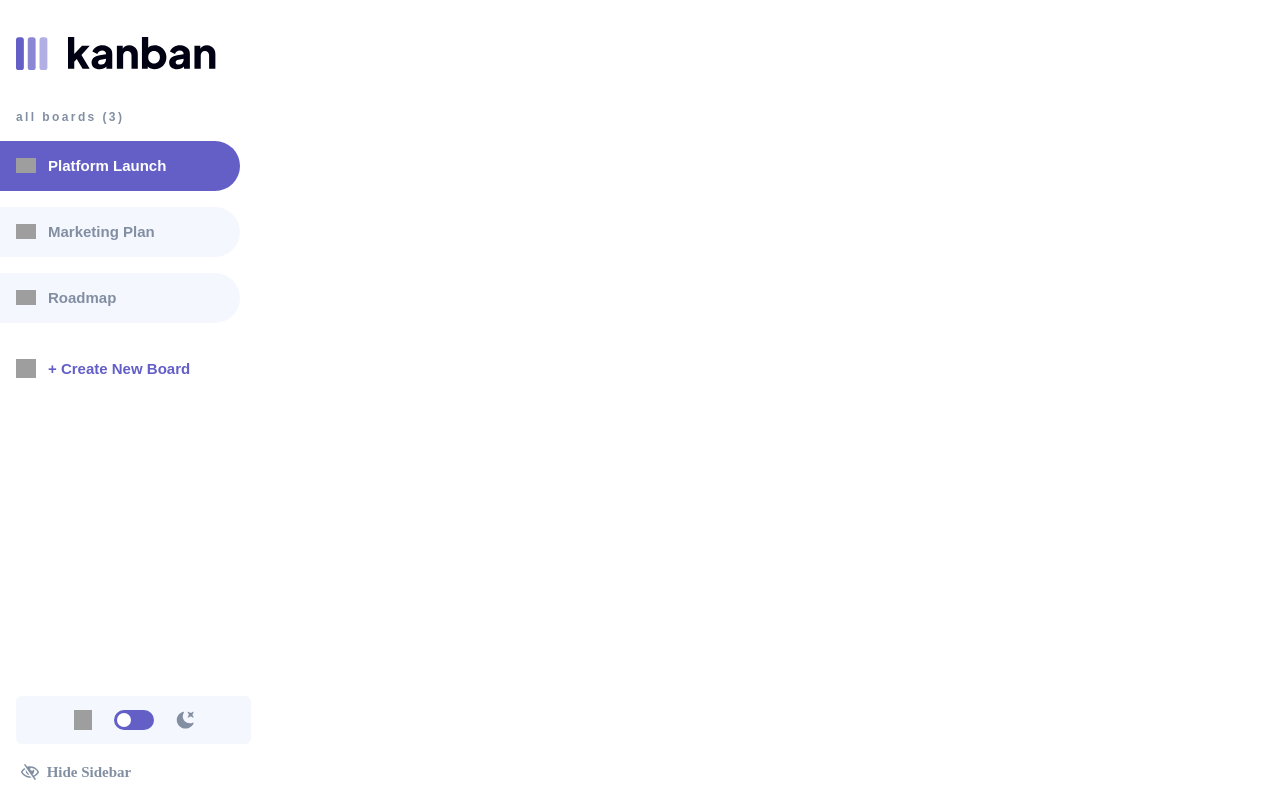
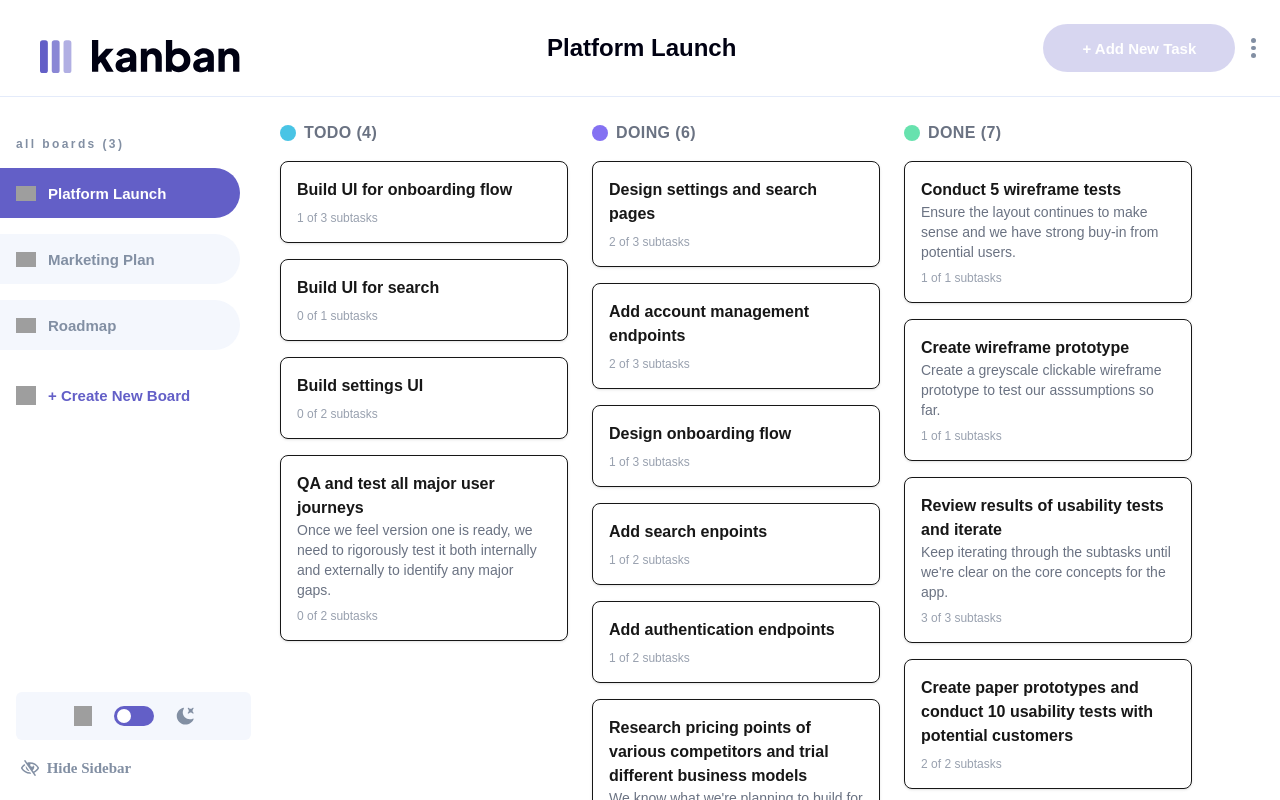
Before and after one commit to Keti-Tsiklauri/task-management, a Next.js app: page / in a window 1280 px wide. Built offline with nearby package versions, Linux system fonts and the light colour scheme; grey boxes are pictures that could not be loaded.

Commit message:
add list

```diff
--- a/src/app/components/navigation/DesktopNavigation.tsx
+++ b/src/app/components/navigation/DesktopNavigation.tsx
@@ -1,11 +1,9 @@
 "use client";
 import Navigation from "./Navigation";
-import Logo from "./Logo";
 import AddButton from "./AddButton";
 import ModeToggle from "./ModeToggle";
 import { useContext } from "react";
 import { GlobalContext } from "@/app/context/GlobalContext";
-import HideSideBar from "./HideSideBar";
 
 export default function DesktopNavigation() {
   const context = useContext(GlobalContext);
@@ -15,17 +13,13 @@ export default function DesktopNavigation() {
   const { darkMode, hide } = context;
 
   return (
-    <div className="relative w-[260px] h-screen">
-      {/* Sidebar container keeps fixed width */}
+    <div className="relative w-[260px] h-[calc(100vh-97px)] flex flex-col justify-between">
+      {/* Sidebar container */}
       <div
-        className={`flex flex-col w-full h-full transition-all duration-300 ${
+        className={`flex flex-col flex-1 w-full transition-all duration-300 ${
           darkMode ? "bg-[#2B2C37]" : "bg-white"
         } ${hide ? "opacity-0 pointer-events-none" : "opacity-100"}`}
       >
-        <div className="pl-4 pt-4">
-          <Logo />
-        </div>
-
         <div className="mt-10">
           <Navigation />
         </div>
@@ -34,15 +28,12 @@ export default function DesktopNavigation() {
           <AddButton />
         </div>
 
-        <div className="pl-4 mt-auto flex flex-col gap-4 mb-14">
+        <div className="pl-4 mt-auto flex flex-col gap-4 pb-15">
           <ModeToggle />
         </div>
       </div>
 
-      {/* Make HideSideBar fixed at the bottom of sidebar */}
-      <div className="absolute bottom-1">
-        <HideSideBar />
-      </div>
+      {/* Always visible toggle button */}
     </div>
   );
 }
--- a/src/app/components/navigation/Logo.tsx
+++ b/src/app/components/navigation/Logo.tsx
@@ -10,7 +10,7 @@ export default function Logo() {
   const { darkMode } = context;
 
   return (
-    <div className="pt-5">
+    <div>
       <Image
         src={
           darkMode
--- a/src/app/components/navigation/MobileNavigation.tsx
+++ b/src/app/components/navigation/MobileNavigation.tsx
@@ -14,7 +14,7 @@ export default function MobileTopBar() {
   const { boards, selectedOption, setSelectedOption } = context;
 
   return (
-    <div className="relative w-full max-w-[375px] h-[64px] bg-[#2B2C37] flex items-center px-4">
+    <div className="relative w-full  h-[64px] bg-[#2B2C37] flex items-center px-4">
       {/* Left Logo (3 bars) */}
       <div className="flex gap-[3px]">
         <div className="w-[6px] h-[25px] bg-[#635FC7] rounded-[2px]" />
--- /dev/null
+++ b/src/app/components/navigation/main-page/MainPage.tsx
@@ -0,0 +1,69 @@
+"use client";
+
+import { useContext } from "react";
+import { GlobalContext } from "@/app/context/GlobalContext";
+
+const columnColors = ["#49C4E5", "#8471F2", "#67E2AE"];
+
+export default function MainPage() {
+  const context = useContext(GlobalContext);
+
+  if (!context) return <p>Loading...</p>;
+
+  const { boards, selectedOption } = context;
+
+  const selectedBoard = boards.find((board) => board.name === selectedOption);
+
+  return (
+    <div>
+      {/* Board Columns */}
+      <div className="flex gap-6 p-6 mx-auto mt-[97px]">
+        {selectedBoard ? (
+          selectedBoard.columns.map((column, colIndex) => (
+            <div key={colIndex} className="w-72 shrink-0 relative">
+              {/* Column Circle */}
+              <div className="flex items-center mb-4">
+                <div
+                  className="absolute  w-4 h-4 rounded-full"
+                  style={{
+                    backgroundColor:
+                      columnColors[colIndex % columnColors.length],
+                  }}
+                ></div>
+
+                {/* Column Header */}
+                <h2 className="uppercase text-gray-500 font-bold tracking-wide  ml-6">
+                  {column.name} ({column.tasks.length})
+                </h2>
+              </div>
+              {/* Tasks */}
+              <div className="flex flex-col gap-4">
+                {column.tasks.map((task, taskIndex) => (
+                  <div
+                    key={taskIndex}
+                    className="p-4 rounded-lg shadow bg-white border"
+                  >
+                    <h3 className="font-semibold">{task.title}</h3>
+                    {task.description && (
+                      <p className="text-sm text-gray-500">
+                        {task.description}
+                      </p>
+                    )}
+                    <p className="text-xs text-gray-400 mt-2">
+                      {task.subtasks.filter((s) => s.isCompleted).length} of{" "}
+                      {task.subtasks.length} subtasks
+                    </p>
+                  </div>
+                ))}
+              </div>
+            </div>
+          ))
+        ) : (
+          <p className="text-gray-500 p-6">
+            No board found for {selectedOption}
+          </p>
+        )}
+      </div>
+    </div>
+  );
+}
--- /dev/null
+++ b/src/app/components/navigation/main-page/TopBar.tsx
@@ -0,0 +1,40 @@
+"use client";
+import { useContext } from "react";
+import { GlobalContext } from "@/app/context/GlobalContext";
+import Logo from "../Logo";
+export default function TopBar() {
+  const context = useContext(GlobalContext);
+
+  if (!context) return <p>Loading...</p>;
+
+  // ✅ get from context
+  const { selectedOption } = context;
+  return (
+    <div className="absolute  top-0 w-full  h-[97px] bg-white flex items-center  justify-between px-6 border-b border-[#E4EBFA]">
+      <div className="pl-4 pt-4">
+        <Logo />
+      </div>
+      {/* Title */}
+      <h1 className="font-plus-jakarta-sans font-bold text-[24px] leading-[30px] text-[#000112]">
+        {selectedOption}
+      </h1>
+
+      {/* Right side controls */}
+      <div className="flex items-center gap-4">
+        {/* Add New Task Button */}
+        <button className="flex items-center justify-center gap-2 w-[192px] h-[48px] bg-[#635FC7] rounded-[24px] opacity-25 hover:opacity-100 transition">
+          <span className="text-white font-plus-jakarta-sans font-bold text-[15px] leading-[19px] cursor-pointer">
+            + Add New Task
+          </span>
+        </button>
+
+        {/* Options (3 dots) */}
+        <div className="flex flex-col justify-between h-[20px] cursor-pointer">
+          <div className="w-[4.62px] h-[4.62px] rounded-full bg-[#828FA3]" />
+          <div className="w-[4.62px] h-[4.62px] rounded-full bg-[#828FA3]" />
+          <div className="w-[4.62px] h-[4.62px] rounded-full bg-[#828FA3]" />
+        </div>
+      </div>
+    </div>
+  );
+}
--- a/src/app/layout.tsx
+++ b/src/app/layout.tsx
@@ -1,23 +1,49 @@
 // src/app/layout.tsx
-
+"use client";
 import type { ReactNode } from "react";
-import { GlobalProvider } from "./context/GlobalContext";
+import { GlobalProvider, GlobalContext } from "./context/GlobalContext";
 import "./globals.css";
 import DesktopNavigation from "./components/navigation/DesktopNavigation";
-import MobileNavigation from "./components/navigation/MobileNavigation";
+import TopBar from "./components/navigation/main-page/TopBar";
+import { useContext } from "react";
+import HideSideBar from "./components/navigation/HideSideBar";
+function LayoutContent({ children }: { children: ReactNode }) {
+  const context = useContext(GlobalContext);
+  if (!context) return null;
+
+  const { hide } = context;
+
+  return (
+    <div className="flex h-screen">
+      {/* TopBar */}
+      <div className="hidden md:block fixed top-0 left-0 right-0 z-10">
+        <TopBar />
+      </div>
+
+      {/* Desktop Navigation */}
+      {!hide && (
+        <div className="hidden md:block mt-[97px] w-64 shrink-0">
+          <DesktopNavigation />
+        </div>
+      )}
+      <div className="absolute bottom-2">
+        <HideSideBar />
+      </div>
+
+      {/* Main Content */}
+      <div className={`flex-1 overflow-y-auto transition-all duration-300 `}>
+        {children}
+      </div>
+    </div>
+  );
+}
 
 export default function RootLayout({ children }: { children: ReactNode }) {
   return (
     <html lang="en">
       <body>
         <GlobalProvider>
-          <div className="hidden md:block">
-            <DesktopNavigation />
-          </div>
-          <div className="md:hidden">
-            <MobileNavigation />
-          </div>
-          {children}
+          <LayoutContent>{children}</LayoutContent>
         </GlobalProvider>
       </body>
     </html>
--- a/src/app/page.tsx
+++ b/src/app/page.tsx
@@ -1,4 +1,13 @@
+import MainPage from "./components/navigation/main-page/MainPage";
+import MobileNavigation from "./components/navigation/MobileNavigation";
 export default function Home() {
   console.log(1);
-  return <div></div>;
+  return (
+    <div>
+      <MainPage />
+      <div className="md:hidden">
+        <MobileNavigation />
+      </div>
+    </div>
+  );
 }
--- a/src/app/types/types.ts
+++ b/src/app/types/types.ts
@@ -18,4 +18,7 @@ export type Column = {
 export type Board = {
   name: string;
   columns: Column[];
+  title: string;
+  description: string;
+  id: number;
 };
```
